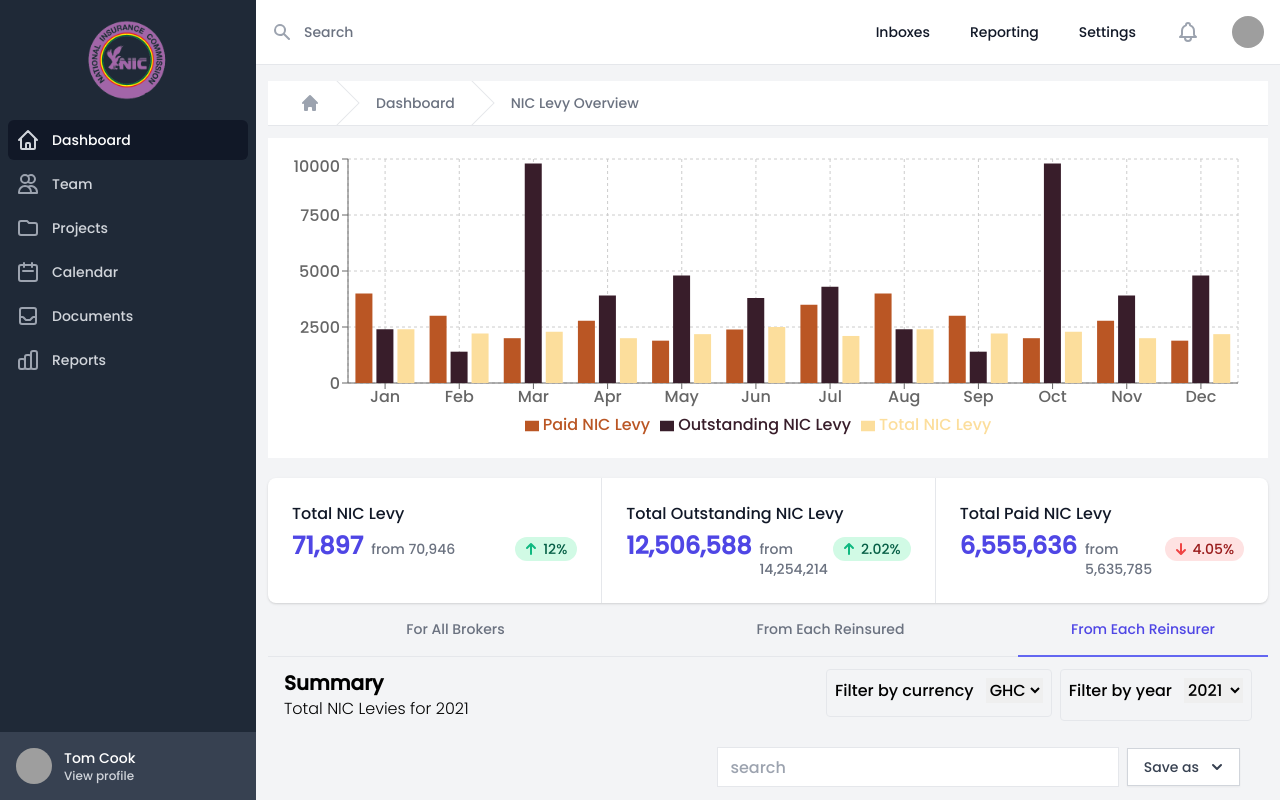
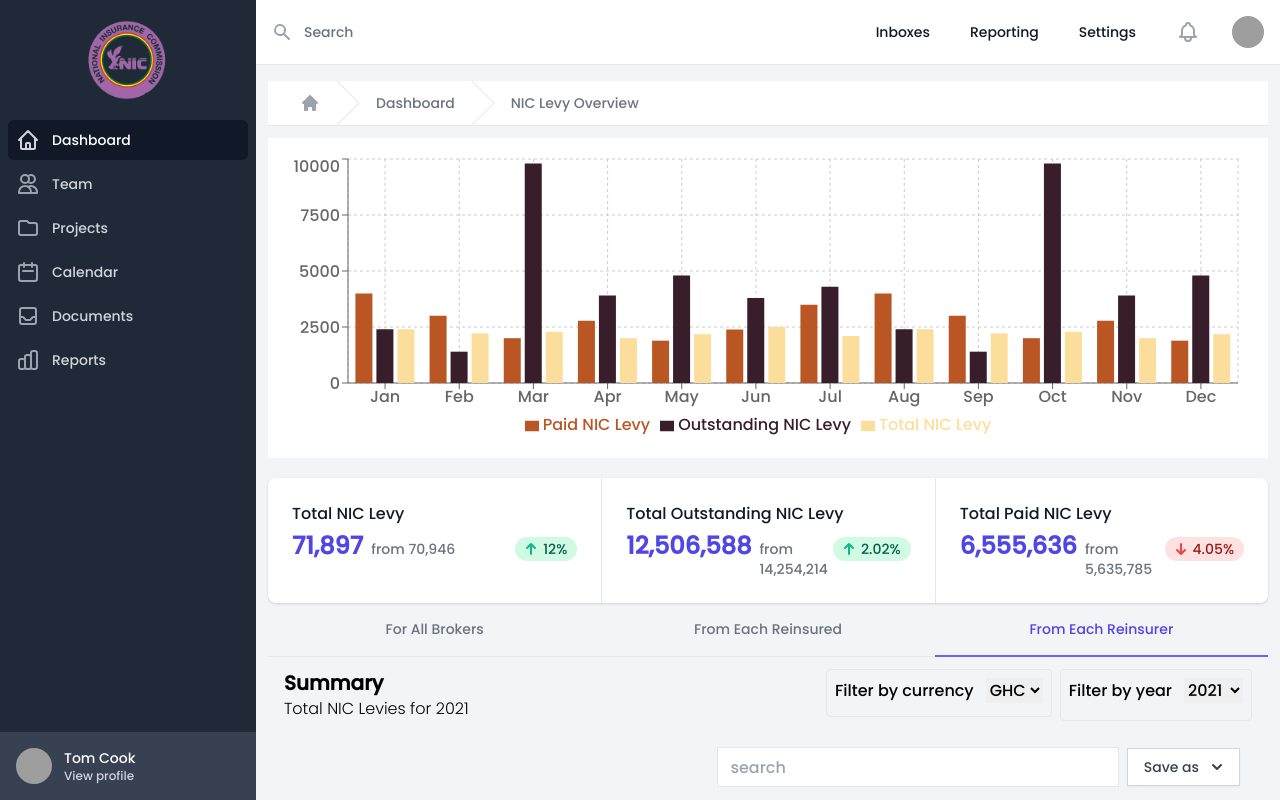
Before and after one commit to Khoby-790/template-nic, a React (Create React App) app: page /nic in a window 1280 px wide. Built offline with nearby package versions, Linux system fonts and the light colour scheme; grey boxes are pictures that could not be loaded.

Commit message:
--- Auto-Git Commit ---

```diff
--- a/src/pages/NewDashboard/sections/NICSection.tsx
+++ b/src/pages/NewDashboard/sections/NICSection.tsx
@@ -101,7 +101,7 @@ const NICSection = (props: Props) => {
                         </div>
                         <div className="flex flex-col">
                             <span className="font-semibold ">NIC Levy</span>
-                            <span className="text-sm font-light">Line Graph that gives a detailed description of the levies  </span>
+                            <span className="text-sm font-light">Bar Graph that gives a detailed description of the levies  </span>
                         </div>
                     </div>
                     <Link to="/nic" className=" flex justify-center h-full items-center px-4 cursor-pointer hover:bg-gray-400 rounded-full">
--- a/src/pages/NicStatsExpansion/NicStatsExpansion.tsx
+++ b/src/pages/NicStatsExpansion/NicStatsExpansion.tsx
@@ -88,7 +88,7 @@ const data = [
 
 
 const inActive = "border-transparent text-gray-500 hover:text-gray-700 hover:border-gray-300 flex-1 py-4 px-1 text-center border-b-2 font-medium text-sm";
-const active = "border-indigo-500 text-indigo-600 w-1/4 py-4 px-1 text-center border-b-2 font-medium text-sm";
+const active = "border-indigo-500 text-indigo-600 flex-1 py-4 px-1 text-center border-b-2 font-medium text-sm";
 
 type Tabs = "for_each_reinsurer" | "for_each_broker" | "for_all_brokers" | "for_all_reinsurers"
 
```
